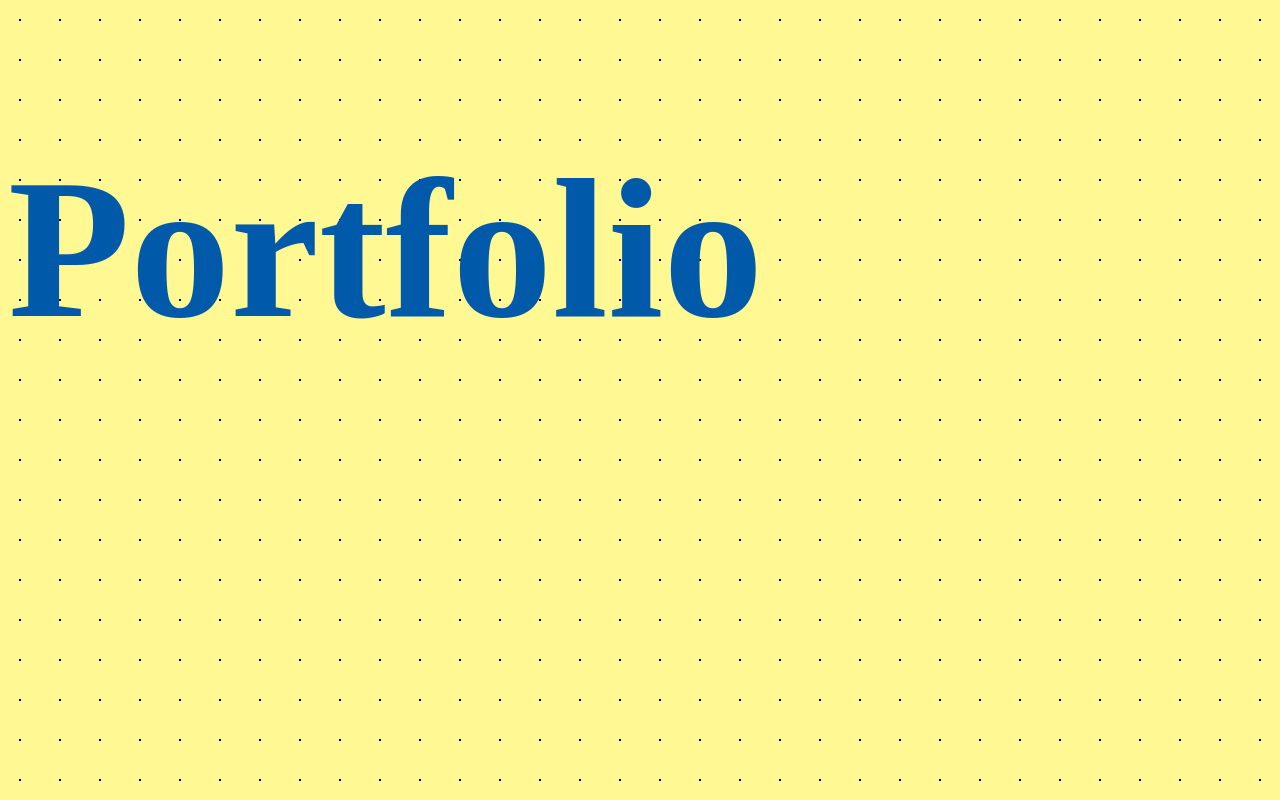
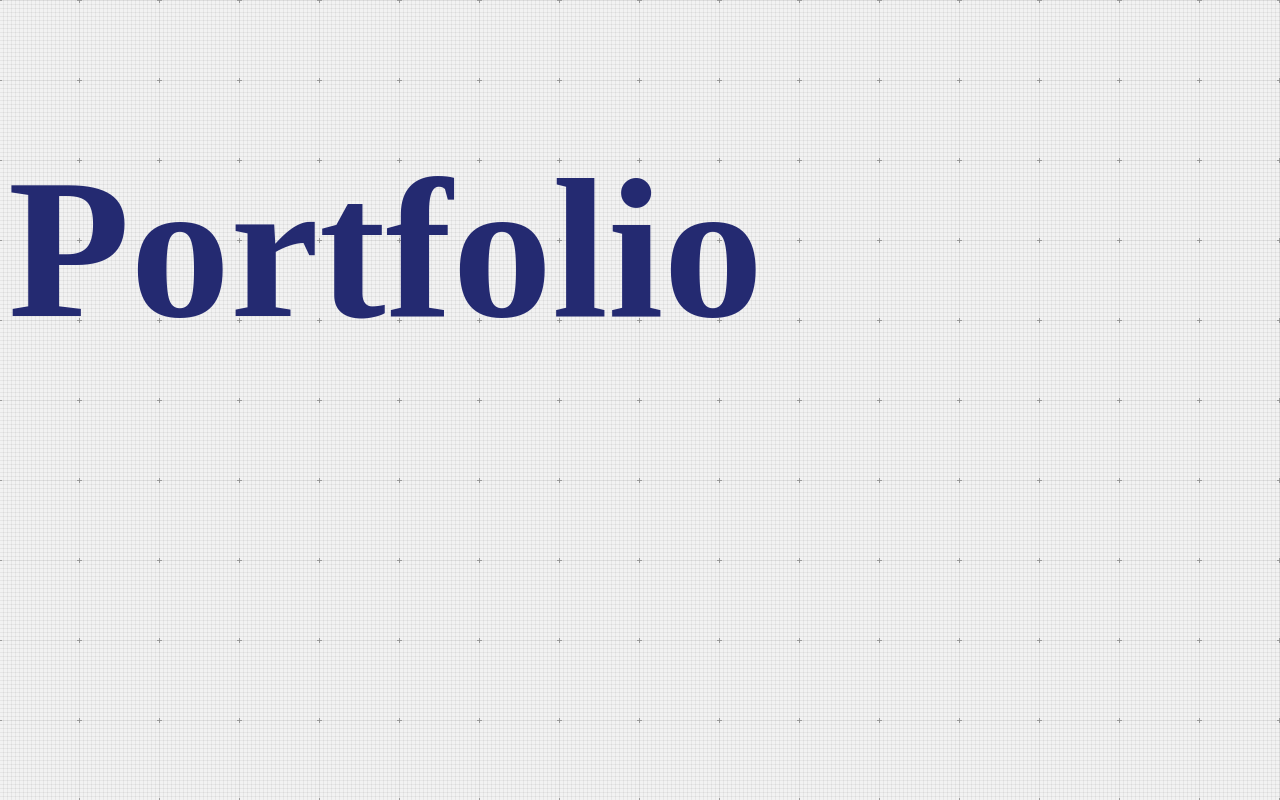
Before and after one commit to carolines-sketchbook/portfolio_swain, a plain HTML site: page index.html in a window 1280 px wide. Drawn offline with Linux system fonts and the light colour scheme.

Commit message:
Updated background

```diff
--- a/index.html
+++ b/index.html
@@ -12,15 +12,41 @@
 
 body {
 		font-family:'Vermin Vibes 1989';
-        background-image: radial-gradient(circle, #000000 1.5px, rgba(0, 0, 0, 0) 1.5px);
+
+
+
+  background:
+
+     /* grid background */
+        linear-gradient(-90deg, rgba(0,0,0,.05) 1px, transparent 1px),
+        linear-gradient(rgba(0,0,0,.05) 1px, transparent 1px),
+        linear-gradient(-90deg, rgba(0, 0, 0, .04) 1px, transparent 1px),
+        linear-gradient(rgba(0,0,0,.04) 1px, transparent 1px),
+        linear-gradient(transparent 3px, #f2f2f2 3px, #f2f2f2 78px, transparent 78px),
+        linear-gradient(-90deg, #aaa 1px, transparent 1px),
+        linear-gradient(-90deg, transparent 3px, #f2f2f2 3px, #f2f2f2 78px, transparent 78px),
+        linear-gradient(#aaa 1px, transparent 1px),
+        #f2f2f2;
+         background-size:
+        4px 4px,
+        4px 4px,
+        80px 80px,
+        80px 80px,
+        80px 80px,
+        80px 80px,
+        80px 80px,
+        80px 80px;
+
+     /* dotted background */
+        /* background-image: radial-gradient(circle, #000000 1.5px, rgba(0, 0, 0, 0) 1.5px);
         background-color: rgb(255,248,147);
         background-color: linear-gradient(137deg, rgba(255,248,147,1) 0%, rgba(153,210,255,1) 100%);
-        background-size: 40px 40px;
-	}
+        background-size: 40px 40px; */
+    }
 
     .portfolio {
         font-size:100px;
-        color:rgb(0, 90, 169);
+        color:rgb(36, 42, 113);
         left:20px;
         top:20px;
     }
```
